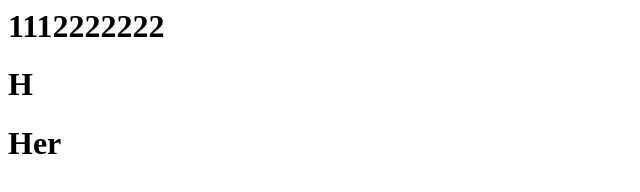
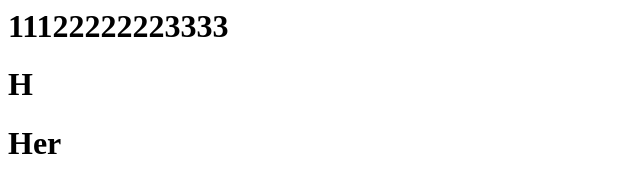
Before and after one commit to jimmy-github95/hello-jenkins, a plain HTML site: page index.html in a window 1280 px wide. Shown: the whole page, without its empty margins (0-640 px from the left). Drawn offline with Linux system fonts and the light colour scheme.

Commit message:
change 112233

```diff
--- a/index.html
+++ b/index.html
@@ -1,3 +1,3 @@
-<h1>1112222222</h1>
+<h1>11122222223333</h1>
 <h1>H</h1>
 <h1>Her</h1>
```
